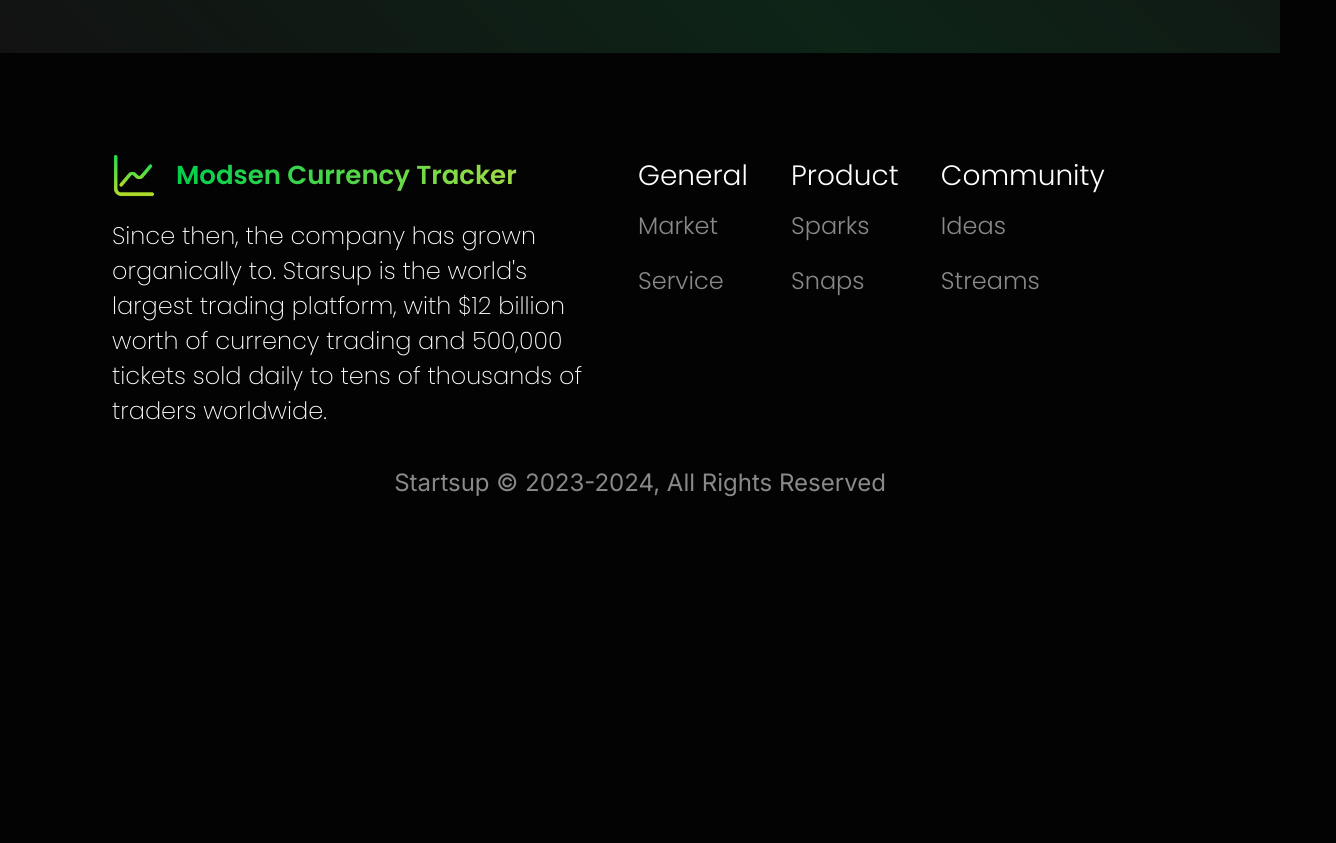
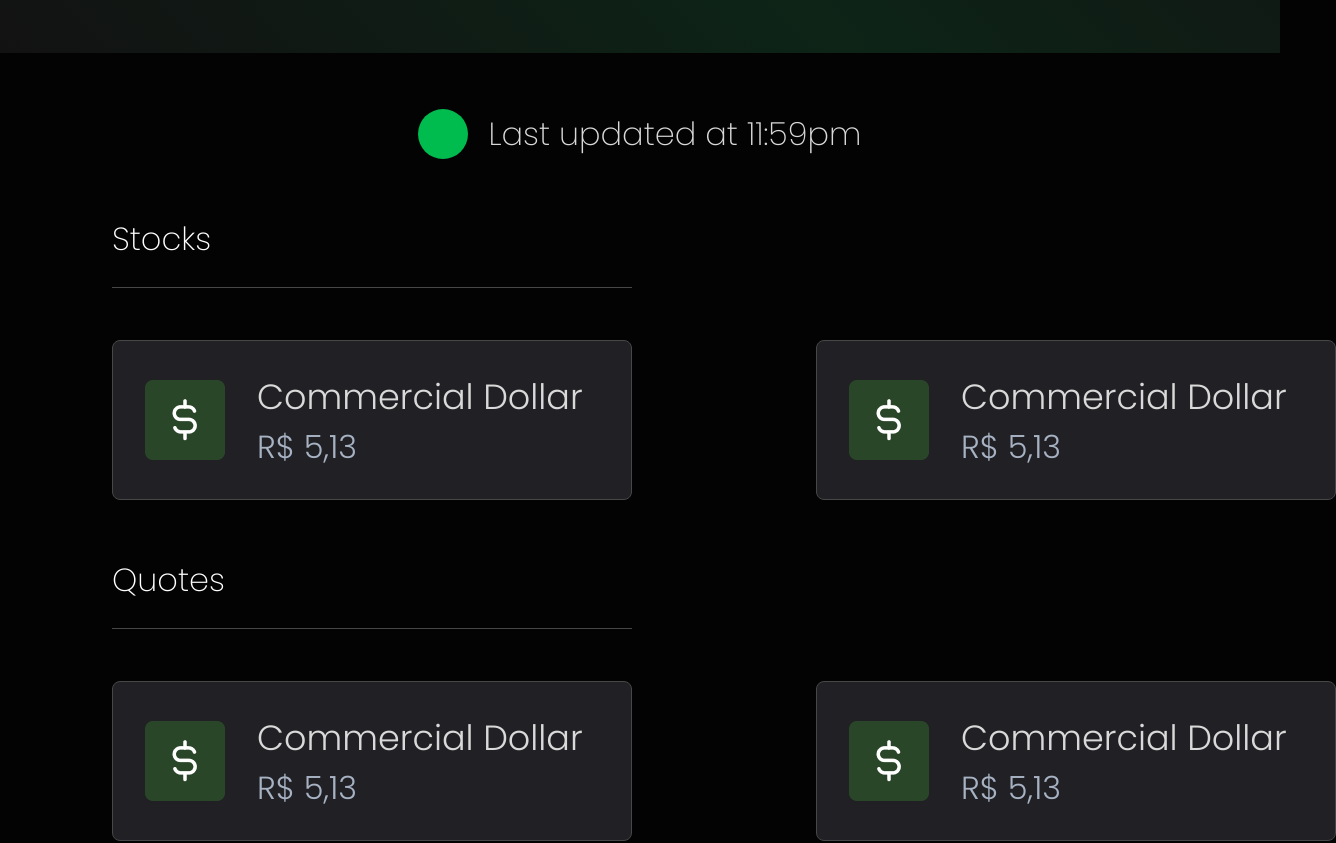
Before and after one commit to Me1onMan/currency-tracker, a React app: page / in a window 1280 px wide. Shown: the part 463-1306 px from the top of the page, 1336 px wide, since content can reach past the window. Before the commit the page ends 1000 px from the top, so only its background shows below. Built offline with nearby package versions, Linux system fonts and the light colour scheme.

Commit message:
FEATURE: make HomeContent and Card element

```diff
--- a/src/components/App.tsx
+++ b/src/components/App.tsx
@@ -1,6 +1,7 @@
 import React from "react";
 
 import Header from "./Header/index";
+import HomeContent from "./HomeContent";
 import Footer from "./Footer/index";
 import Navbar from "./Navbar/index";
 
@@ -9,6 +10,7 @@ export default function App() {
     <>
       <Navbar />
       <Header />
+      <HomeContent />
       <Footer />
     </>
   );
--- /dev/null
+++ b/src/components/Card/index.tsx
@@ -0,0 +1,18 @@
+import React from "react";
+
+import icon from "../../assets/Dollar-Icon.png";
+import { CardContainer, Icon, TextContainer, Title, Value } from "./styled";
+
+function Card(): JSX.Element {
+  return (
+    <CardContainer>
+      <Icon src={icon} />
+      <TextContainer>
+        <Title>Commercial Dollar</Title>
+        <Value>R$ 5,13</Value>
+      </TextContainer>
+    </CardContainer>
+  );
+}
+
+export default Card;
--- /dev/null
+++ b/src/components/Card/styled.js
@@ -0,0 +1,29 @@
+import styled from "styled-components";
+
+export const CardContainer = styled.div`
+  display: flex;
+  align-items: center;
+  width: 520px;
+  height: 160px;
+  padding: 36px 32px;
+  background-color: #202025;
+  border: 1px solid #474747;
+  border-radius: 8px;
+`;
+
+export const Icon = styled.img``;
+
+export const TextContainer = styled.div`
+  margin-left: 32px;
+`;
+
+export const Title = styled.div`
+  font-size: 35px;
+  color: #d9d9d9;
+`;
+
+export const Value = styled.div`
+  font-size: 32px;
+  font-weight: 300;
+  color: #a7b2c3;
+`;
--- /dev/null
+++ b/src/components/HomeContent/index.tsx
@@ -0,0 +1,46 @@
+import React from "react";
+
+import Card from "../Card/index";
+import {
+  CardsContainer,
+  Indicator,
+  Main,
+  Quotes,
+  SectionHeader,
+  Stocks,
+  UpdateInfo,
+} from "./styled";
+
+function HomeContent(): JSX.Element {
+  return (
+    <Main>
+      <UpdateInfo>
+        <Indicator />
+        Last updated at 11:59pm
+      </UpdateInfo>
+      <Stocks>
+        <SectionHeader>Stocks</SectionHeader>
+        <CardsContainer>
+          <Card />
+          <Card />
+        </CardsContainer>
+      </Stocks>
+      <Quotes>
+        <SectionHeader>Quotes</SectionHeader>
+        <CardsContainer>
+          <Card />
+          <Card />
+          <Card />
+          <Card />
+          <Card />
+          <Card />
+          <Card />
+          <Card />
+          <Card />
+        </CardsContainer>
+      </Quotes>
+    </Main>
+  );
+}
+
+export default HomeContent;
--- /dev/null
+++ b/src/components/HomeContent/styled.js
@@ -0,0 +1,47 @@
+import styled from "styled-components";
+
+export const Main = styled.main`
+  & section {
+    margin: 56px 112px 0;
+  }
+`;
+
+export const UpdateInfo = styled.div`
+  margin-top: 56px;
+  display: flex;
+  align-items: center;
+  justify-content: center;
+  gap: 20px;
+
+  font-size: 32px;
+  font-weight: 200;
+  color: #d9d9d9;
+`;
+
+export const Indicator = styled.div`
+  width: 50px;
+  height: 50px;
+  background-color: #00bc4f;
+  border-radius: 50%;
+`;
+
+export const Stocks = styled.section``;
+
+export const SectionHeader = styled.h2`
+  max-width: 520px;
+  font-size: 32px;
+  font-weight: 200;
+  padding-bottom: 24px;
+  border-bottom: 1px solid #474747;
+`;
+
+export const CardsContainer = styled.div`
+  margin-top: 52px;
+  display: grid;
+  grid-template-columns: 1fr 1fr;
+  column-gap: 184px;
+  row-gap: 56px;
+  justify-items: center;
+`;
+
+export const Quotes = styled.section``;
```
Also changed, not shown: src/assets/Dollar-Icon.png (added).
